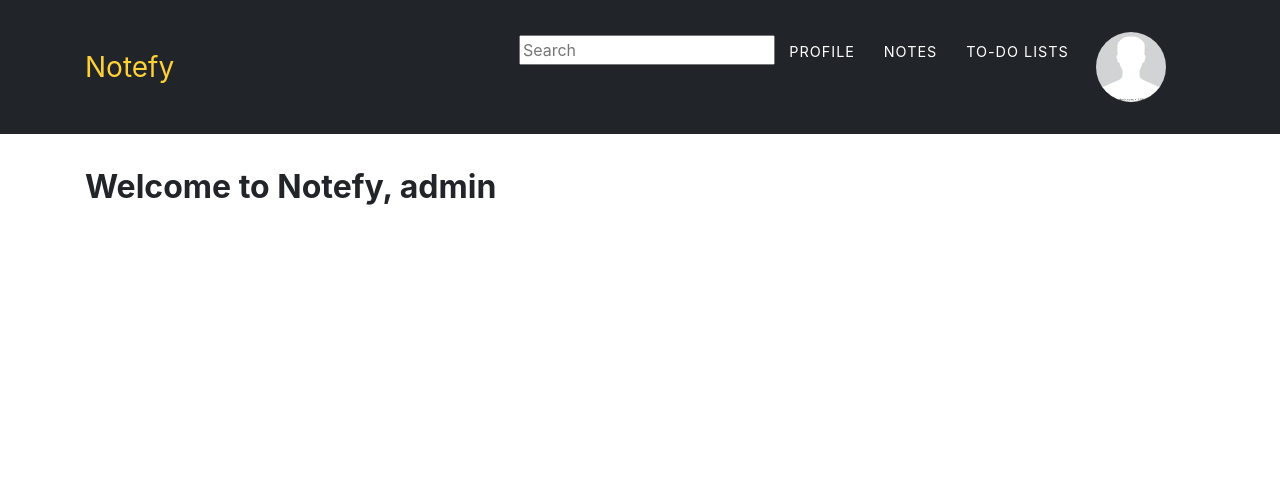
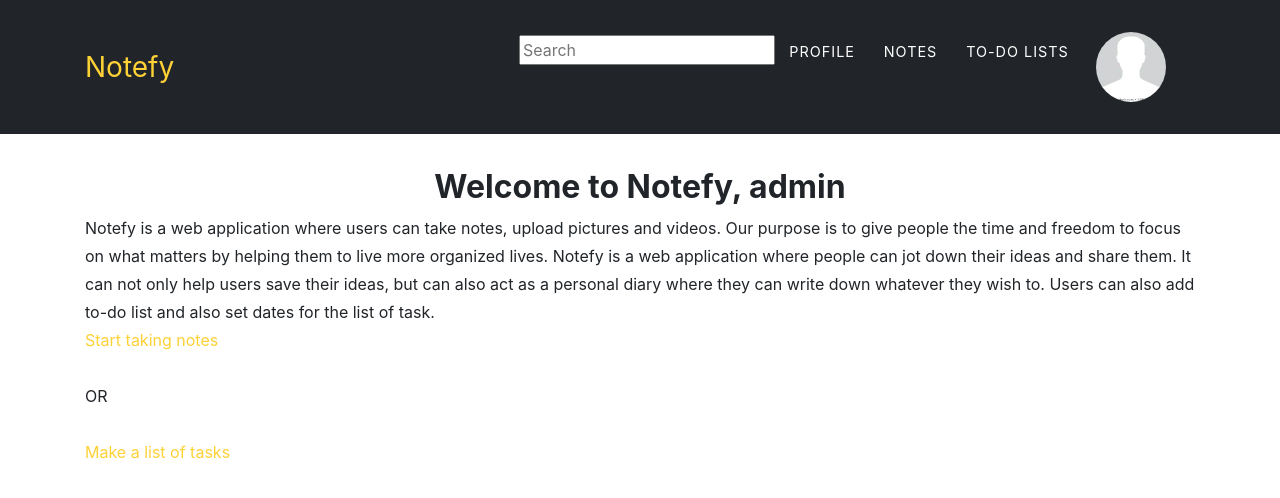
Before and after one commit to mrsonam/Notefy, a Django app: template Notefy/templates/welcome.html in a window 1280 px wide. Shown: the top 498 px of the page. Run offline with Django 3.2, Linux system fonts and the light colour scheme; the template is opened without the code that fills it, so the values that code supplies are empty; a user stored in the database is signed in; data comes from the database, SQL or seed files in the repository; both versions use the stored data as it was after the commit; some libraries are stand-ins or nearby versions.

Commit message:
Register

```diff
--- a/Notefy/templates/welcome.html
+++ b/Notefy/templates/welcome.html
@@ -30,7 +30,18 @@
                     </div>
                 {% endif %}
         {% endfor %}
-        <h2>Welcome to Notefy, {{user.username}}</h2>
+        <h2 style="text-align: center;">Welcome to Notefy, {{user.username}}</h2>
+        <p>
+            Notefy is a web application where users can take notes, upload pictures and videos.
+            Our purpose is to give people the time and freedom to focus on what matters by helping them to live more organized lives.
+            Notefy is a web application where people can jot down their ideas and share them. It can not only help users save their ideas,
+            but can also act as a personal diary where they can write down whatever they wish to. Users can also add to-do list and also
+            set dates for the list of task. <br>
+
+            <a href="/addNote">Start taking notes</a> <br><br>   OR  <br><br>
+            <a href="/tolist">Make a list of tasks</a>
+
+        </p>
     </div>
 
 
```
Also changed, not shown: Notefy/db.sqlite3.
